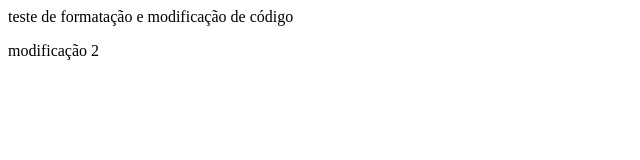
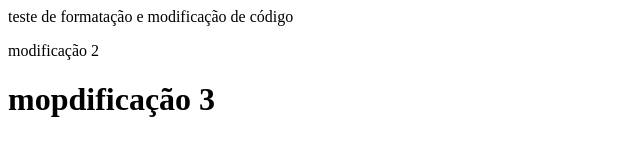
Before and after one commit to tallesZews/atividade, a plain HTML site: page index.html in a window 1280 px wide. Shown: the whole page, without its empty margins (0-640 px from the left). Drawn offline with Linux system fonts and the light colour scheme.

Commit message:
Update index.html

```diff
--- a/index.html
+++ b/index.html
@@ -8,5 +8,6 @@
 <body>
     <a>teste de formatação e modificação de código</a>
     <p> modificação 2 </p>
+    <h1> mopdificação 3 </h1>
 </body>
 </html>
```
